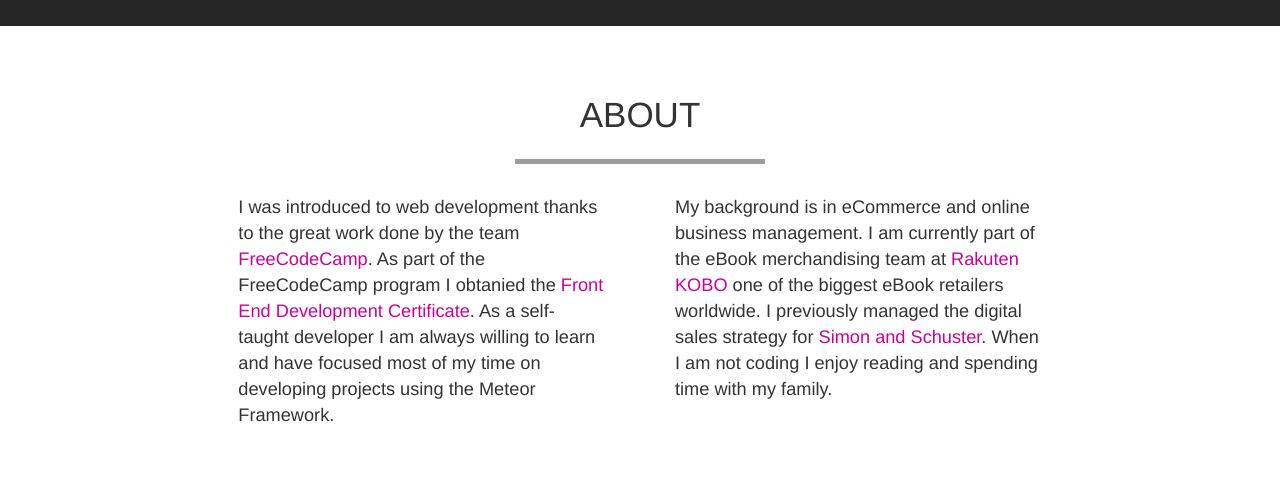
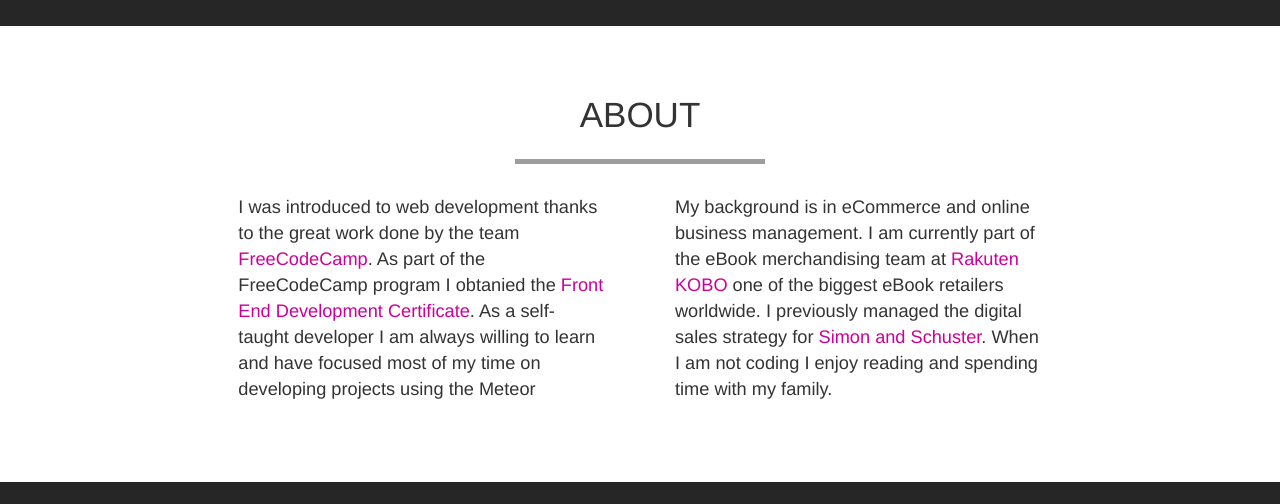
Before and after one commit to smeloa/smeloa.github.io, a plain HTML site: page index.html in a window 1280 px wide. Shown: the part 1463-1967 px from the top of the page. Drawn offline with nearby package versions, Linux system fonts and the light colour scheme.

Commit message:
Fixed copy issues

```diff
--- a/index.html
+++ b/index.html
@@ -198,7 +198,7 @@
           <p class="about-p">
             I was introduced to web development thanks to the great work done by the team
             <a class="purple-link" href="http://www.freecodecamp.com/">FreeCodeCamp</a>. As part of the FreeCodeCamp program I obtanied the <a class="purple-link" href="https://www.freecodecamp.com/smeloa/front-end-certification">Front End Development Certificate</a>.
-            As a self-taught developer I am always willing to learn and have focused most of my time on developing projects using the Meteor Framework.
+            As a self-taught developer I am always willing to learn and have focused most of my time on developing projects using the Meteor <Framework class=""></Framework>
           </p>
         </div>
         <div class="col-lg-4">
```
